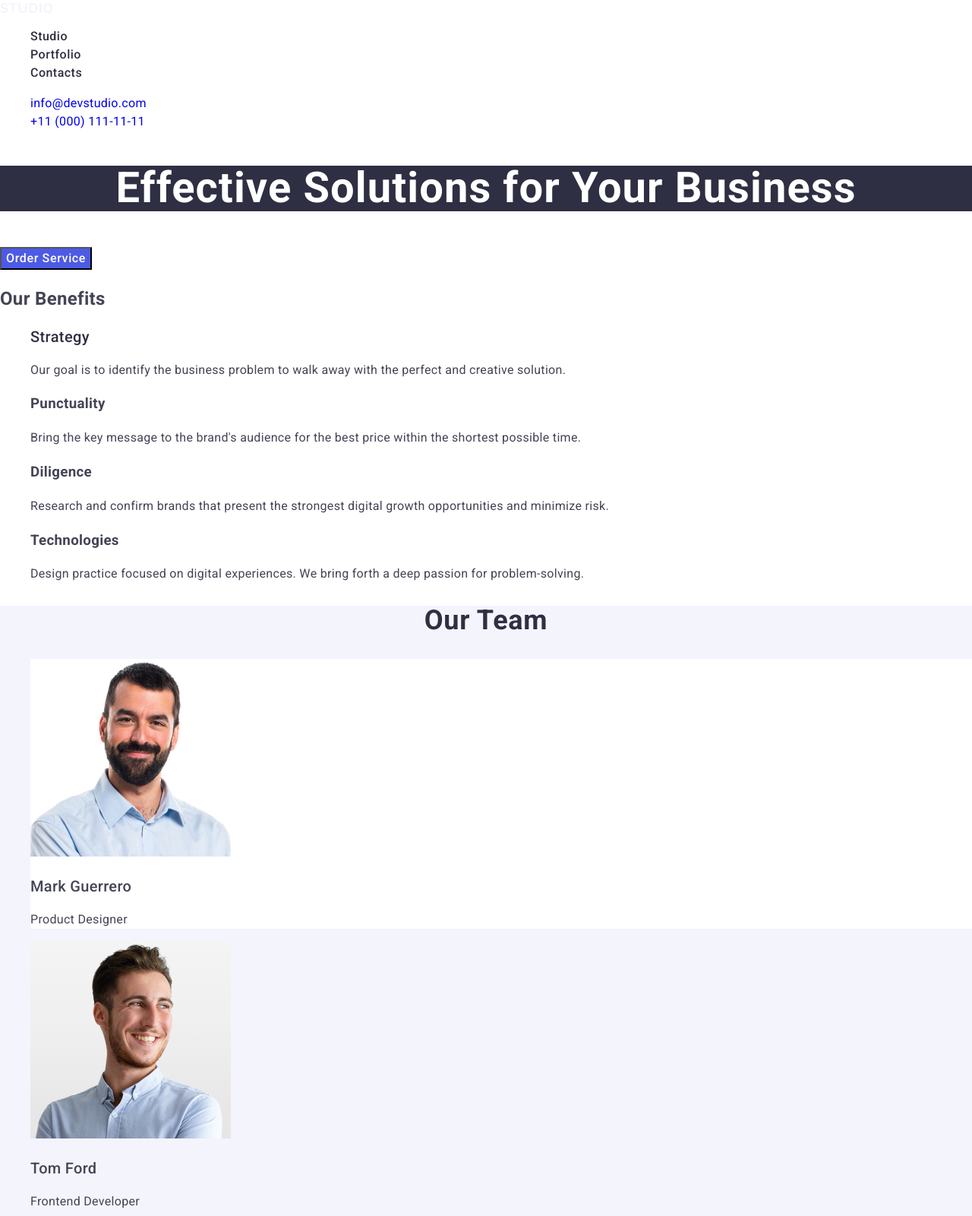
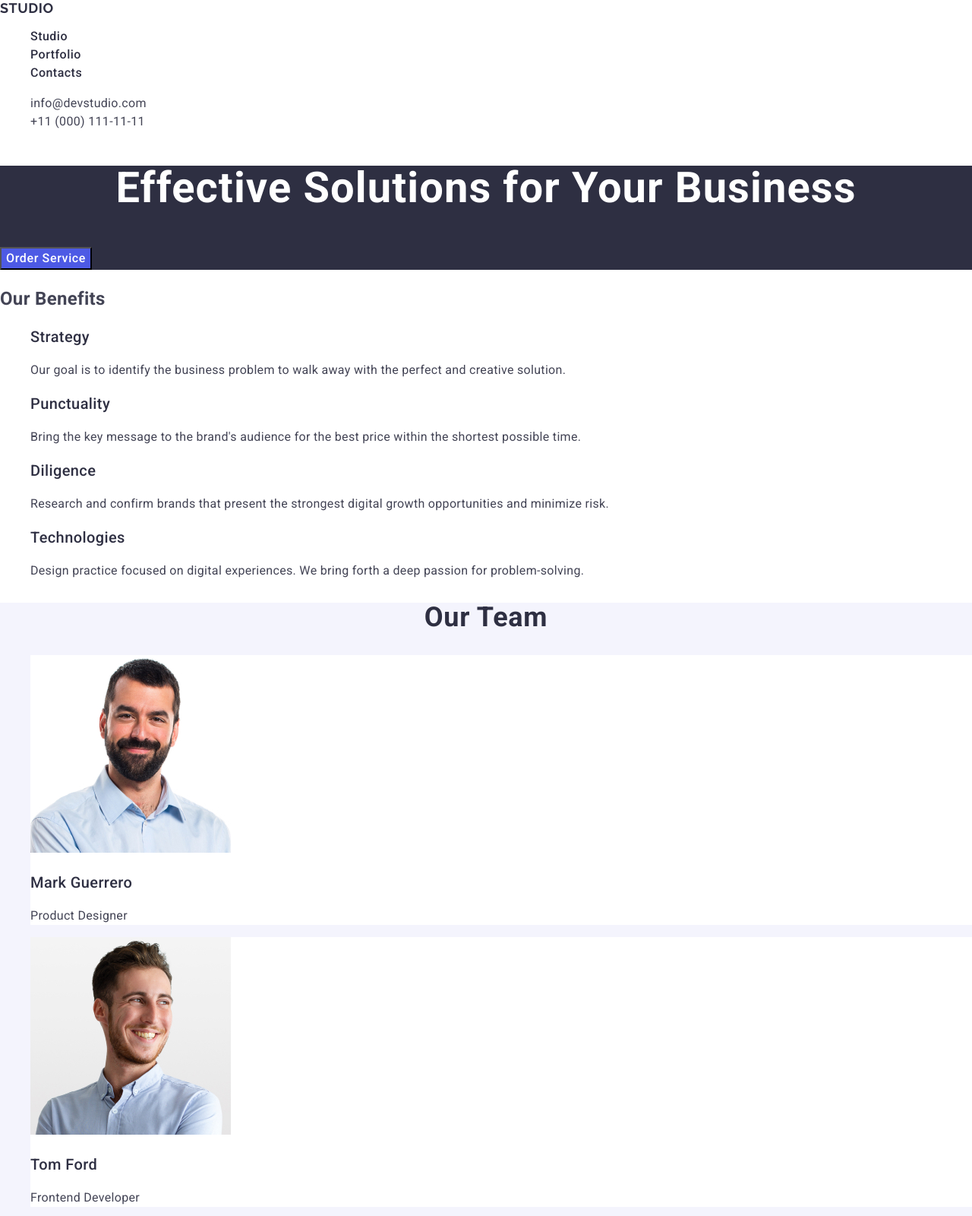
Before and after one commit to Anastasz/goit-markup-hw-02, a plain HTML site: page index.html in a window 1280 px wide. Shown: the top 1600 px of the page at 76% size. Drawn offline with nearby package versions, Linux system fonts and the light colour scheme.

Commit message:
edited 2

```diff
--- a/css/styles.css
+++ b/css/styles.css
@@ -73,9 +73,9 @@ button {
 	font-style: normal;
 	font-weight: 700;
 	line-height: 1.17;
-	letter-spacing: 0.03em;
+	letter-spacing: 0.02em;
 	text-transform: uppercase;
-	color: #2E2F42;
+	color: #4d5ae5;
 }
 
 .logo-span {
@@ -86,7 +86,7 @@ button {
 	line-height:  1.16 ;
 	letter-spacing: 0.03em;
 	text-transform: uppercase;
-	color: #f4f4fd;
+	color: #2e2f42;
 }
 
 .nav-link {
@@ -103,11 +103,20 @@ button {
 }
 
 .address-class {
-	color: #434455;
 	font-size: 16px;
 	font-style: normal;
 	font-weight: 400;
 	line-height: 1.5;
+	color: #434455;
+}
+.address {
+	color:#434455;
+}
+
+
+
+.section-one{
+	background-color: #2e2f42 ;
 }
 
 .section-title {
@@ -130,8 +139,9 @@ button {
 .person-title {
 	font-size: 20px;
 	font-weight: 500;
-	line-height: 1.2
-
+	line-height: 1.2;
+	letter-spacing: 0.02em;
+	color: #2e2f42;
 }
 
 .product-title {
--- a/index.html
+++ b/index.html
@@ -24,13 +24,13 @@
           <span class="logo-span">Studio</span></a>
         <ul class="menu">
           <li class="menu-item">
-            <a href="#Studio" class="nav-link">Studio</a>
+            <a href="./index.html" class="nav-link">Studio</a>
           </li>
           <li class="menu-item">
-            <a href="#Portfolio" class="nav-link">Portfolio</a>
+            <a href="./index.html" class="nav-link">Portfolio</a>
           </li>
           <li class="menu-item">
-            <a href="#Contacts" class="nav-link">Contacts</a>
+            <a href="./index.html"class="nav-link">Contacts</a>
           </li>
         </ul>
       </nav>
@@ -47,7 +47,7 @@
     </header>
 
     <main>
-      <section>
+      <section class="section-one">
         <h1 class="main-title">Effective Solutions for Your Business</h1>
         <button type="button" class="main-button">Order Service</button>
       </section>
@@ -63,22 +63,22 @@
             </p>
           </li>
           <li>
-            <h3>Punctuality</h3>
-            <p>
+            <h3 class="strategy">Punctuality</h3>
+            <p  class="p-strategy">
               Bring the key message to the brand's audience for the best price
               within the shortest possible time.
             </p>
           </li>
           <li>
-            <h3>Diligence</h3>
-            <p>
+            <h3 class="strategy">Diligence</h3>
+            <p class="p-strategy">
               Research and confirm brands that present the strongest digital
               growth opportunities and minimize risk.
             </p>
           </li>
           <li>
-            <h3>Technologies</h3>
-            <p>
+            <h3 class="strategy">Technologies</h3>
+            <p class="p-strategy">
               Design practice focused on digital experiences. We bring forth a
               deep passion for problem-solving.
             </p>
@@ -94,17 +94,17 @@
             <h3 class="person-title">Mark Guerrero</h3>
             <p class="person-desc">Product Designer</p>
           </li>
-          <li>
+          <li class="section-li">
             <img src="./images/img-1.jpg" alt="Tom Ford" width="264" />
             <h3 class="person-title">Tom Ford</h3>
             <p class="person-desc">Frontend Developer</p>
           </li>
-          <li>
+          <li class="section-li">
             <img src="./images/img-2.jpg" alt="Camila Garcia" width="264" />
             <h3 class="person-title">Camila Garcia</h3>
             <p class="person-desc">Marketing</p>
           </li>
-          <li>
+          <li class="section-li">
             <img src="./images/img-3.jpg" alt="Daniel Wilson" width="264" />
             <h3 class="person-title">Daniel Wilson</h3>
             <p class="person-desc">UI Designer</p>
```
